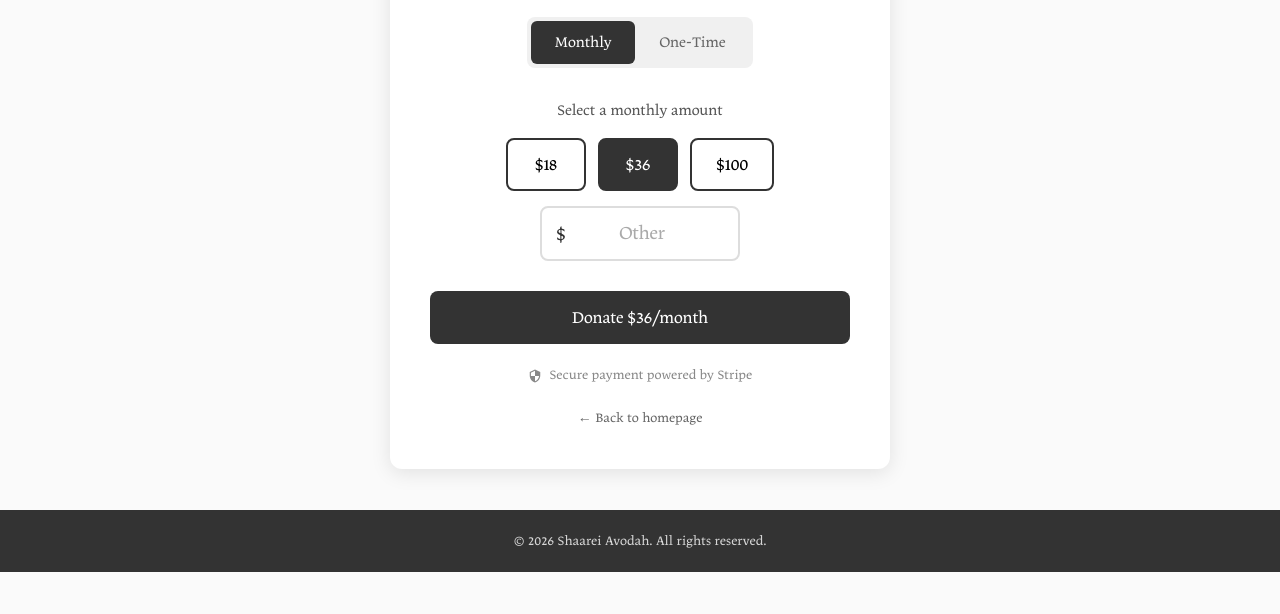
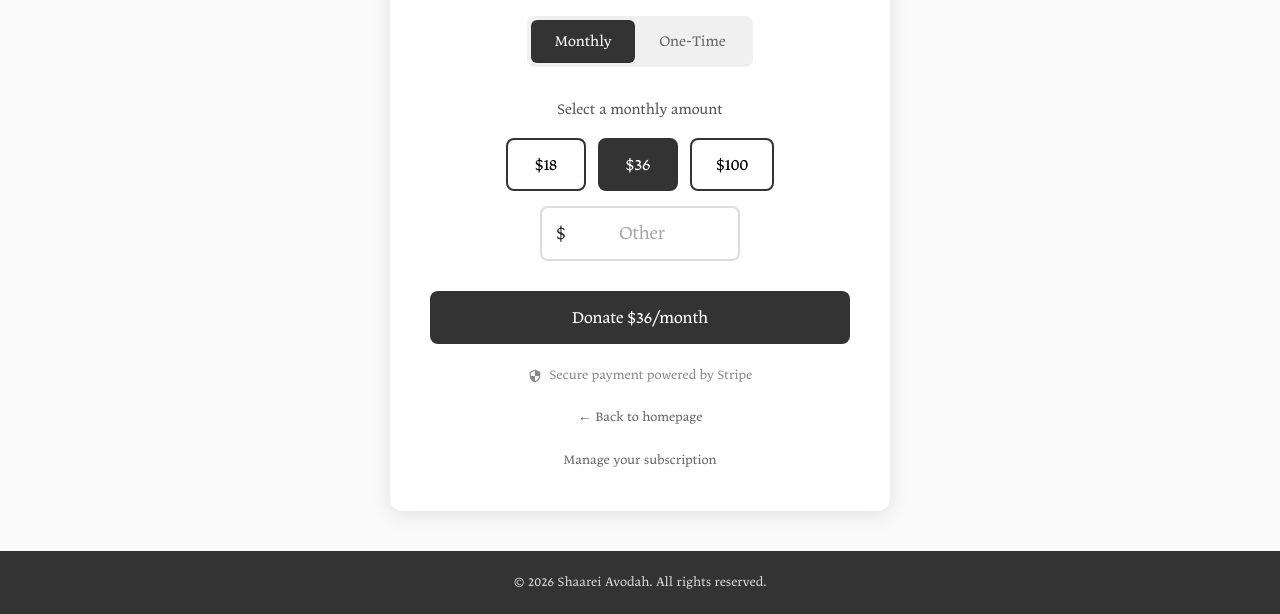
Before and after one commit to duodevelopments/shaareiavodahwebsite, a plain HTML site: page donate.html in a window 1280 px wide. Shown: the part 228-842 px from the top of the page. Before the commit the page ends 800 px from the top, so only its background shows below. Drawn offline with Linux system fonts and the light colour scheme.

Commit message:
Add customer portal

```diff
--- a/donate.html
+++ b/donate.html
@@ -336,6 +336,8 @@
             </p>
 
             <a href="index.html" class="back-link">&larr; Back to homepage</a>
+
+            <a href="https://billing.stripe.com/p/login/9B66oJexv9uQdxa5bP6Zy00" class="back-link" target="_blank" rel="noopener noreferrer">Manage your subscription</a>
         </div>
     </main>
 
```
